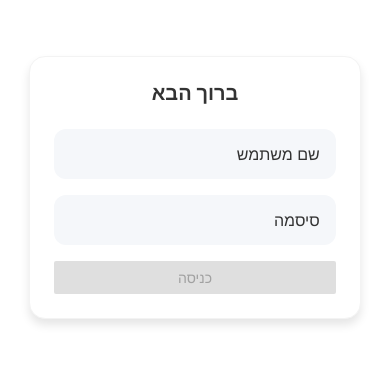
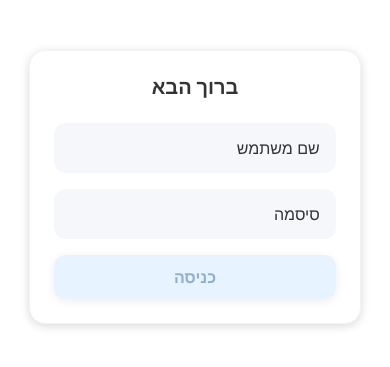
Before and after one commit to katzbe/DoctorAppointment, a React Native app: screen / in a window 390 px wide. Shown: the part 235-602 px from the top of the page. Built offline with nearby package versions, Linux system fonts and the light colour scheme.

Commit message:
improved styling

```diff
--- /dev/null
+++ b/src/components/Button.tsx
@@ -0,0 +1,75 @@
+import { Pressable, Text, TextStyle, ViewStyle } from 'react-native';
+
+type ButtonProps = {
+  text: string;
+  containerStyle?: ViewStyle;
+  disabled?: boolean;
+  variant?: 'primary' | 'danger';
+  onPress?: () => void;
+};
+
+export default function Button({
+  text,
+  disabled,
+  containerStyle,
+  variant,
+  onPress,
+}: ButtonProps) {
+  const { container, textStyle } = getStyles(variant, disabled);
+  return (
+    <Pressable
+      style={[container, containerStyle]}
+      onPress={onPress}
+      disabled={disabled}
+    >
+      <Text style={textStyle}>{text}</Text>
+    </Pressable>
+  );
+}
+
+function getStyles(
+  variant: ButtonProps['variant'],
+  disabled?: boolean,
+): { container: ViewStyle; textStyle: TextStyle } {
+  const baseOpacity = disabled ? 0.5 : 1;
+
+  switch (variant) {
+    case 'danger':
+      return {
+        container: {
+          backgroundColor: '#FDE2E2',
+          paddingVertical: 12,
+          paddingHorizontal: 24,
+          borderRadius: 12,
+          alignItems: 'center',
+          justifyContent: 'center',
+          boxShadow: '0px 2px 10px rgba(0, 0, 0, 0.15)',
+          opacity: baseOpacity,
+        },
+        textStyle: {
+          color: '#B00020',
+          fontWeight: '600',
+          fontSize: 16,
+        },
+      };
+    case 'primary':
+    default:
+      return {
+        container: {
+          backgroundColor: '#D0E8FF',
+          paddingVertical: 12,
+          paddingHorizontal: 24,
+          borderRadius: 12,
+          alignItems: 'center',
+          justifyContent: 'center',
+          boxShadow: '0px 2px 10px rgba(0, 0, 0, 0.15)',
+          opacity: baseOpacity,
+        },
+        textStyle: {
+          color: '#1E60A1',
+          fontWeight: '600',
+          fontSize: 16,
+        },
+      };
+  }
+}
--- /dev/null
+++ b/src/components/SummaryCard.tsx
@@ -0,0 +1,50 @@
+import { Dimensions, StyleSheet, Text, View } from 'react-native';
+
+const { width } = Dimensions.get('window');
+
+type SummaryCardProps = {
+  medicalSpecialty: string;
+  dateSlot: string;
+  patientName: string;
+};
+
+export default function SummaryCard({
+  medicalSpecialty,
+  dateSlot,
+  patientName,
+}: SummaryCardProps) {
+  return (
+    <View style={styles.container}>
+      <Text style={styles.text}>
+        <Text style={styles.textBold}>מקצוע רפואי: </Text>
+        {medicalSpecialty}
+      </Text>
+      <Text style={styles.text}>
+        <Text style={styles.textBold}>תאריך ושעה: </Text>
+        {dateSlot}
+      </Text>
+      <Text style={styles.text}>
+        <Text style={styles.textBold}>שם המטופל: </Text>
+        {patientName}
+      </Text>
+    </View>
+  );
+}
+
+const styles = StyleSheet.create({
+  container: {
+    width: width * 0.85,
+    alignItems: 'flex-end',
+    backgroundColor: '#fff',
+    padding: 25,
+    borderWidth: 1,
+    borderColor: '#F3F3F3',
+    borderRadius: 16,
+    boxShadow: '0px 2px 10px rgba(0, 0, 0, 0.15)',
+    gap: 5,
+  },
+  text: { fontSize: 16, textAlign: 'right' },
+  textBold: {
+    fontWeight: '700',
+  },
+});
--- a/src/navigation/index.tsx
+++ b/src/navigation/index.tsx
@@ -7,7 +7,7 @@ import DoctorCalendarScreen from '../screens/DoctorCalendarScreen';
 import AppointmentSummaryScreen from '../screens/AppointmentSummaryScreen';
 import ExistingAppointmentManagementScreen from '../screens/ExistingAppointmentManagementScreen';
 
-const RootStack = createNativeStackNavigator({
+export const RootStack = createNativeStackNavigator({
   initialRouteName: 'Login',
   screenOptions: {
     contentStyle: {
--- a/src/screens/AppointmentBookingScreen.tsx
+++ b/src/screens/AppointmentBookingScreen.tsx
@@ -1,9 +1,10 @@
-import { Button, StyleSheet, View } from 'react-native';
+import { StyleSheet, Text, View } from 'react-native';
 import { useNavigation } from '@react-navigation/native';
 
 import Picker from '../components/Picker';
 import { MEDICAL_SPECIALTIES } from '../data';
 import useStore from '../store/useStore';
+import Button from '../components/Button';
 
 export default function AppointmentBookingScreen() {
   const navigation = useNavigation();
@@ -15,6 +16,7 @@ export default function AppointmentBookingScreen() {
   return (
     <View style={styles.container}>
       <View style={styles.pickerContainer}>
+        <Text style={styles.pickerTitle}>בחרו מקצוע רפאוי</Text>
         {MEDICAL_SPECIALTIES.map(item => (
           <Picker
             key={item.label}
@@ -25,8 +27,9 @@ export default function AppointmentBookingScreen() {
         ))}
       </View>
       <Button
+        containerStyle={styles.button}
         disabled={!selectedMedicalSpecialty}
-        title="חיפוש יומנים"
+        text="חיפוש יומנים"
         onPress={() => {
           navigation.navigate('DoctorCalendar');
         }}
@@ -38,18 +41,23 @@ export default function AppointmentBookingScreen() {
 const styles = StyleSheet.create({
   container: {
     flex: 1,
-    padding: 15,
-  },
-  title: {
-    fontSize: 20,
-    fontWeight: '700',
-    marginBottom: 24,
-    textAlign: 'center',
-    color: '#333',
+    padding: 20,
+    alignItems: 'center',
   },
   pickerContainer: {
     gap: 10,
     justifyContent: 'center',
     alignItems: 'center',
+    marginTop: 10,
+    marginBottom: 30,
+  },
+  pickerTitle: {
+    fontSize: 16,
+    fontWeight: '700',
+    color: '#333',
+    marginBottom: 20,
+  },
+  button: {
+    width: 200,
   },
 });
--- a/src/screens/AppointmentSummaryScreen.tsx
+++ b/src/screens/AppointmentSummaryScreen.tsx
@@ -1,8 +1,10 @@
-import { Button, StyleSheet, Text, View } from 'react-native';
+import { StyleSheet, View } from 'react-native';
 import AsyncStorage from '@react-native-async-storage/async-storage';
 import { CommonActions, useNavigation } from '@react-navigation/native';
 
 import useStore from '../store/useStore';
+import Button from '../components/Button';
+import SummaryCard from '../components/SummaryCard';
 
 export default function AppointmentSummaryScreen() {
   const navigation = useNavigation();
@@ -28,19 +30,16 @@ export default function AppointmentSummaryScreen() {
 
   return (
     <View style={styles.container}>
-      <Text style={styles.text}>
-        <Text style={styles.textBold}>מקצוע רפואי: </Text>
-        {selectedMedicalSpecialty?.label}
-      </Text>
-      <Text style={styles.text}>
-        <Text style={styles.textBold}>תאריך ושעה: </Text>
-        {selectedDateSlot?.date} {selectedTime}
-      </Text>
-      <Text style={styles.text}>
-        <Text style={styles.textBold}>שם המטופל: </Text>
-        {userName}
-      </Text>
-      <Button title="אישור הזימון" onPress={handleApproveClick} />
+      <SummaryCard
+        medicalSpecialty={selectedMedicalSpecialty?.label || ''}
+        dateSlot={`${selectedDateSlot?.date} ${selectedTime}`}
+        patientName={userName}
+      />
+      <Button
+        containerStyle={styles.button}
+        text="אישור הזימון"
+        onPress={handleApproveClick}
+      />
     </View>
   );
 }
@@ -49,11 +48,7 @@ const styles = StyleSheet.create({
   container: {
     flex: 1,
     padding: 20,
+    alignItems: 'center',
   },
-  text: {
-    textAlign: 'center',
-  },
-  textBold: {
-    fontWeight: '700',
-  },
+  button: { width: 200, marginTop: 25 },
 });
--- a/src/screens/DoctorCalendarScreen.tsx
+++ b/src/screens/DoctorCalendarScreen.tsx
@@ -1,16 +1,10 @@
-import {
-  Button,
-  FlatList,
-  Pressable,
-  StyleSheet,
-  Text,
-  View,
-} from 'react-native';
+import { FlatList, Pressable, StyleSheet, Text, View } from 'react-native';
 import { useNavigation } from '@react-navigation/native';
 
 import Picker from '../components/Picker';
 import { RECOMMENDED_CALENDARS } from '../data';
 import useStore from '../store/useStore';
+import Button from '../components/Button';
 
 export default function DoctorCalendarScreen() {
   const navigation = useNavigation();
@@ -29,7 +23,13 @@ export default function DoctorCalendarScreen() {
 
   return (
     <View style={styles.container}>
+      <View style={styles.specialtyLabelCard}>
+        <Text style={styles.specialtyLabelText}>
+          {selectedMedicalSpecialty?.label}
+        </Text>
+      </View>
       <FlatList
+        inverted
         showsHorizontalScrollIndicator={false}
         style={styles.datePicker}
         contentContainerStyle={styles.datePickerContainer}
@@ -38,6 +38,7 @@ export default function DoctorCalendarScreen() {
         keyExtractor={({ date }) => date}
         renderItem={({ item }) => (
           <Pressable
+            style={styles.dataPickerItem}
             onPress={() => {
               setSelectedDateSlot(item);
               setSelectedTime('');
@@ -57,10 +58,9 @@ export default function DoctorCalendarScreen() {
           />
         ))}
       </View>
-      <Text>{selectedMedicalSpecialty?.label}</Text>
-      <Text>{selectedMedicalSpecialty?.value}</Text>
       <Button
-        title="זימון תור"
+        containerStyle={styles.button}
+        text="זימון תור"
         disabled={!selectedDateSlot || !selectedTime}
         onPress={() => navigation.navigate('AppointmentSummary')}
       />
@@ -74,10 +74,34 @@ const styles = StyleSheet.create({
     alignItems: 'center',
     padding: 20,
   },
-  datePicker: { maxHeight: 60, marginVertical: 20 },
+  specialtyLabelCard: {
+    padding: 20,
+    width: '100%',
+    backgroundColor: '#F3FAF8',
+    borderRadius: 10,
+    alignItems: 'center',
+    justifyContent: 'center',
+  },
+  specialtyLabelText: {
+    fontSize: 18,
+    color: '#333',
+  },
+  datePicker: {
+    maxHeight: 80,
+    marginVertical: 20,
+  },
+  dataPickerItem: {
+    padding: 10,
+    backgroundColor: '#C0E8FF',
+    borderRadius: 15,
+  },
   datePickerContainer: {
     gap: 15,
+    flexGrow: 1,
     paddingVertical: 20,
+    justifyContent: 'center',
+    alignItems: 'center',
   },
-  timePicker: {},
+  button: { width: 200 },
+  timePicker: { gap: 10, marginBottom: 20 },
 });
--- a/src/screens/ExistingAppointmentManagementScreen.tsx
+++ b/src/screens/ExistingAppointmentManagementScreen.tsx
@@ -1,7 +1,9 @@
 import AsyncStorage from '@react-native-async-storage/async-storage';
-import { Alert, Button, StyleSheet, Text, View } from 'react-native';
+import { Alert, StyleSheet, View } from 'react-native';
 import useStore from '../store/useStore';
 import { CommonActions, useNavigation } from '@react-navigation/native';
+import SummaryCard from '../components/SummaryCard';
+import Button from '../components/Button';
 
 export default function ExistingAppointmentManagementScreen() {
   const navigation = useNavigation();
@@ -39,19 +41,16 @@ export default function ExistingAppointmentManagementScreen() {
 
   return (
     <View style={styles.container}>
-      <Text style={styles.text}>
-        <Text style={styles.textBold}>מקצוע רפואי: </Text>
-        {selectedMedicalSpecialty?.label}
-      </Text>
-      <Text style={styles.text}>
-        <Text style={styles.textBold}>תאריך ושעה: </Text>
-        {selectedDateSlot?.date} {selectedTime}
-      </Text>
-      <Text style={styles.text}>
-        <Text style={styles.textBold}>שם המטופל: </Text>
-        {userName}
-      </Text>
-      <Button title="ביטול תור" onPress={handleCancelAppointment} />
+      <SummaryCard
+        medicalSpecialty={selectedMedicalSpecialty?.label || ''}
+        dateSlot={`${selectedDateSlot?.date} ${selectedTime}`}
+        patientName={userName}
+      />
+      <Button
+        text="ביטול תור"
+        variant="danger"
+        onPress={handleCancelAppointment}
+      />
     </View>
   );
 }
@@ -59,6 +58,9 @@ export default function ExistingAppointmentManagementScreen() {
 const styles = StyleSheet.create({
   container: {
     flex: 1,
+    alignItems: 'center',
+    padding: 20,
+    gap: 20,
   },
   text: {
     textAlign: 'center',
--- a/src/screens/LoginScreen.tsx
+++ b/src/screens/LoginScreen.tsx
@@ -1,16 +1,10 @@
 import { StackActions, useNavigation } from '@react-navigation/native';
-import {
-  Button,
-  Dimensions,
-  StyleSheet,
-  Text,
-  TextInput,
-  View,
-} from 'react-native';
+import { Dimensions, StyleSheet, Text, TextInput, View } from 'react-native';
 
 import useStore from '../store/useStore';
 import { useState } from 'react';
 import AsyncStorage from '@react-native-async-storage/async-storage';
+import Button from '../components/Button';
 
 const { width } = Dimensions.get('window');
 
@@ -59,8 +53,9 @@ export default function LoginScreen() {
           onChangeText={text => setPassword(text)}
         />
         <Button
+          variant="primary"
           disabled={!userName || !password}
-          title="כניסה"
+          text="כניסה"
           onPress={handleSubmit}
         />
       </View>
@@ -81,11 +76,7 @@ const styles = StyleSheet.create({
     borderWidth: 1,
     borderColor: '#F3F3F3',
     borderRadius: 16,
-    shadowColor: '#000',
-    shadowOffset: { width: 0, height: 6 },
-    shadowOpacity: 0.1,
-    shadowRadius: 10,
-    elevation: 8,
+    boxShadow: '0px 2px 10px rgba(0, 0, 0, 0.15)',
   },
   title: {
     fontSize: 20,
```
Also changed, not shown: src/data/index.ts (+10 -2 lines), src/navigation/types.ts (added, +10 -0 lines).
